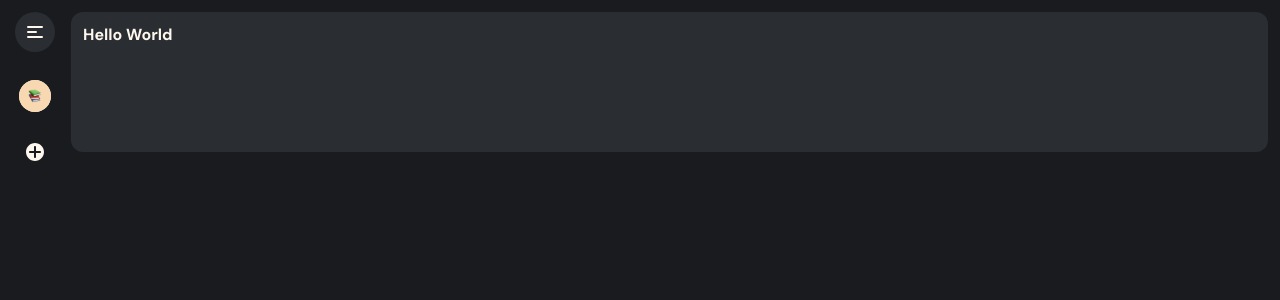
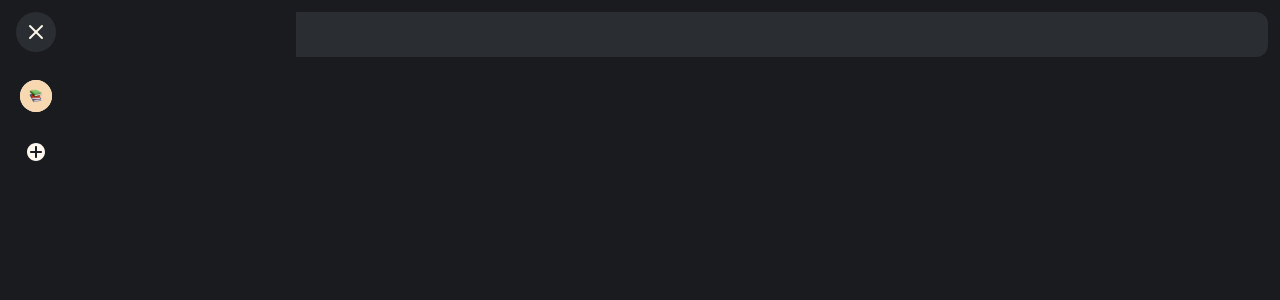
Before and after one commit to natcurti/kanban-task-manager, a Next.js app: page / in a window 1280 px wide. Both pictures are taken after a click on the button 35 px from the left and 32 px from the top of the page. Shown: the top 300 px of the page. Built offline with nearby package versions, Linux system fonts and the light colour scheme.

Commit message:
Install redux, create store and navbar state

```diff
--- a/package.json
+++ b/package.json
@@ -9,9 +9,12 @@
     "lint": "next lint"
   },
   "dependencies": {
+    "@reduxjs/toolkit": "^2.2.7",
+    "classnames": "^2.5.1",
     "next": "14.2.14",
     "react": "^18",
     "react-dom": "^18",
+    "react-redux": "^9.1.2",
     "sass": "^1.79.4"
   },
   "devDependencies": {
--- a/src/app/globals.css
+++ b/src/app/globals.css
@@ -26,5 +26,4 @@ body {
   color: var(--white);
   font-family: var(--font-dm-sans);
   font-weight: 700;
-  display: flex;
 }
--- a/src/app/layout.tsx
+++ b/src/app/layout.tsx
@@ -2,6 +2,7 @@ import type { Metadata } from "next";
 import { DM_Sans } from "next/font/google";
 import "./globals.css";
 import SideBar from "@/components/Sidebar";
+import ReduxProvider from "@/components/ReduxProvider";
 
 const font = DM_Sans({
   display: "swap",
@@ -22,10 +23,12 @@ export default function RootLayout({
 }>) {
   return (
     <html lang="en" className={`${font.variable}`}>
-      <body>
-        <SideBar />
-        {children}
-      </body>
+      <ReduxProvider>
+        <body>
+          <SideBar />
+          {children}
+        </body>
+      </ReduxProvider>
     </html>
   );
 }
--- a/src/components/Icons/index.tsx
+++ b/src/components/Icons/index.tsx
@@ -79,3 +79,111 @@ export const AddBoardIcon = () => {
     </svg>
   );
 };
+
+export const SunIcon = () => {
+  return (
+    <svg
+      width="24"
+      height="24"
+      viewBox="0 0 24 24"
+      fill="none"
+      xmlns="http://www.w3.org/2000/svg"
+    >
+      <circle cx="12" cy="12" r="4" fill="#FEF7EE" />
+      <path
+        d="M12 5V3"
+        stroke="#FEF7EE"
+        strokeWidth="2"
+        strokeLinecap="round"
+      />
+      <path
+        d="M12 21V19"
+        stroke="#FEF7EE"
+        strokeWidth="2"
+        strokeLinecap="round"
+      />
+      <path
+        d="M16.9498 7.04996L18.364 5.63574"
+        stroke="#FEF7EE"
+        strokeWidth="2"
+        strokeLinecap="round"
+      />
+      <path
+        d="M5.63608 18.3644L7.05029 16.9502"
+        stroke="#FEF7EE"
+        strokeWidth="2"
+        strokeLinecap="round"
+      />
+      <path
+        d="M19 12L21 12"
+        stroke="#FEF7EE"
+        strokeWidth="2"
+        strokeLinecap="round"
+      />
+      <path
+        d="M3 12L5 12"
+        stroke="#FEF7EE"
+        strokeWidth="2"
+        strokeLinecap="round"
+      />
+      <path
+        d="M16.9498 16.95L18.364 18.3643"
+        stroke="#FEF7EE"
+        strokeWidth="2"
+        strokeLinecap="round"
+      />
+      <path
+        d="M5.63608 5.63559L7.05029 7.0498"
+        stroke="#FEF7EE"
+        strokeWidth="2"
+        strokeLinecap="round"
+      />
+    </svg>
+  );
+};
+
+export const MoonIcon = () => {
+  return (
+    <svg
+      width="24"
+      height="24"
+      viewBox="0 0 24 24"
+      fill="none"
+      xmlns="http://www.w3.org/2000/svg"
+    >
+      <path
+        fillRule="evenodd"
+        clipRule="evenodd"
+        d="M15 4C15.292 4 15.438 4 15.5781 4.04183C16.192 4.22522 16.4775 4.93111 16.1637 5.48976C16.0921 5.61719 15.8744 5.82779 15.4389 6.249C13.935 7.70352 13 9.74257 13 12C13 14.2574 13.935 16.2965 15.4389 17.751C15.8744 18.1722 16.0921 18.3828 16.1637 18.5102C16.4775 19.0689 16.192 19.7748 15.5781 19.9582C15.438 20 15.292 20 15 20V20C10.5817 20 7 16.4183 7 12C7 7.58172 10.5817 4 15 4V4Z"
+        fill="#FEF7EE"
+      />
+    </svg>
+  );
+};
+
+export const CloseIcon = () => {
+  return (
+    <svg
+      width="24"
+      height="24"
+      viewBox="0 0 24 24"
+      fill="none"
+      xmlns="http://www.w3.org/2000/svg"
+    >
+      <path
+        d="M18 6L6 18"
+        stroke="#FEF7EE"
+        strokeWidth="2"
+        strokeLinecap="round"
+        strokeLinejoin="round"
+      />
+      <path
+        d="M6 6L18 18"
+        stroke="#FEF7EE"
+        strokeWidth="2"
+        strokeLinecap="round"
+        strokeLinejoin="round"
+      />
+    </svg>
+  );
+};
--- a/src/components/MainContainer/MainContainer.module.scss
+++ b/src/components/MainContainer/MainContainer.module.scss
@@ -1,7 +1,8 @@
 .main {
   background-color: var(--dark-gray);
-  width: 100%;
+  width: calc(100% - 6.25rem);
   border-radius: 0.75rem;
-  margin: 0.75rem 0.75rem 0.75rem 0;
+  margin: 0.75rem 0.75rem 0.75rem 5.5rem;
   padding: 0.75rem;
+  position: absolute;
 }
--- /dev/null
+++ b/src/components/ReduxProvider/index.tsx
@@ -0,0 +1,10 @@
+"use client";
+import store from "@/store";
+import React from "react";
+import { Provider } from "react-redux";
+
+const ReduxProvider = ({ children }: { children: React.ReactNode }) => {
+  return <Provider store={store}>{children}</Provider>;
+};
+
+export default ReduxProvider;
--- a/src/components/Sidebar/Sidebar.module.scss
+++ b/src/components/Sidebar/Sidebar.module.scss
@@ -1,9 +1,13 @@
 .menu {
+  position: absolute;
   width: 4.75rem;
   display: flex;
+  align-items: flex-start;
   flex-direction: column;
-  align-items: center;
-  padding-top: 0.75rem;
+  padding: 0.75rem 0 0 1rem;
+  transition: width 0.7s ease-in;
+  background-color: var(--black);
+  z-index: 100;
 
   button {
     border: none;
@@ -12,6 +16,10 @@
     place-items: center;
     cursor: pointer;
   }
+}
+
+.menu-opened {
+  width: 18.5rem;
 }
 
 .container-buttons {
@@ -43,4 +51,6 @@
 
 .btn-add-board {
   background-color: transparent;
+  display: flex;
+  color: var(--white);
 }
--- a/src/components/Sidebar/index.tsx
+++ b/src/components/Sidebar/index.tsx
@@ -1,15 +1,34 @@
-import { AddBoardIcon, BoardLogoOne, MenuIcon } from "../Icons";
+"use client";
+import { useAppDispatch, useAppSelector } from "@/store/hooks";
+import { AddBoardIcon, BoardLogoOne, CloseIcon, MenuIcon } from "../Icons";
+import SwitchMode from "../SwitchMode";
 import styles from "./Sidebar.module.scss";
+import { setIsOpen } from "@/store/reducers/navBar";
+import classNames from "classnames";
 
 const SideBar = () => {
+  const isOpen = useAppSelector((store) => store.navBar);
+  const dispatch = useAppDispatch();
+  console.log(isOpen);
+
   return (
-    <nav className={styles.menu}>
+    <nav
+      className={classNames(styles.menu, {
+        [styles["menu-opened"]]: isOpen,
+      })}
+    >
       <div className={styles["container-buttons"]}>
-        <button className={styles["btn-menu-hamburguer"]}>
-          <MenuIcon />
+        <button
+          className={classNames(
+            styles["btn-menu-hamburguer"],
+            styles["btn-common-styles"]
+          )}
+          onClick={() => dispatch(setIsOpen())}
+        >
+          {isOpen ? <CloseIcon /> : <MenuIcon />}
         </button>
         <div className={styles["container-buttons-boards"]}>
-          <button>
+          <button className={classNames(styles["btn-common-styles"])}>
             <BoardLogoOne />
           </button>
           <button className={styles["btn-add-board"]}>
@@ -17,9 +36,7 @@ const SideBar = () => {
           </button>
         </div>
       </div>
-      {/*
-        Switch mode here
-       */}
+      <SwitchMode />
     </nav>
   );
 };
--- /dev/null
+++ b/src/components/SwitchMode/index.tsx
@@ -0,0 +1,5 @@
+const SwitchMode = () => {
+  return <div></div>;
+};
+
+export default SwitchMode;
--- /dev/null
+++ b/src/store/hooks.ts
@@ -0,0 +1,6 @@
+"use client";
+import { TypedUseSelectorHook, useDispatch, useSelector } from "react-redux";
+import { AppDispatch, IRootState } from ".";
+
+export const useAppSelector: TypedUseSelectorHook<IRootState> = useSelector;
+export const useAppDispatch = () => useDispatch<AppDispatch>();
--- /dev/null
+++ b/src/store/index.tsx
@@ -0,0 +1,13 @@
+import { configureStore } from "@reduxjs/toolkit";
+import navBar from "./reducers/navBar";
+
+const store = configureStore({
+  reducer: {
+    navBar,
+  },
+});
+
+export type IRootState = ReturnType<typeof store.getState>;
+export type AppDispatch = typeof store.dispatch;
+
+export default store;
--- /dev/null
+++ b/src/store/reducers/navBar.tsx
@@ -0,0 +1,15 @@
+import { createSlice } from "@reduxjs/toolkit";
+
+const navBarSlice = createSlice({
+  name: "navbar",
+  initialState: false,
+  reducers: {
+    setIsOpen: (state) => {
+      return !state;
+    },
+  },
+});
+
+export const { setIsOpen } = navBarSlice.actions;
+
+export default navBarSlice.reducer;
```
Also changed, not shown: 1 other file (tests, documents, lock files or other folders).
